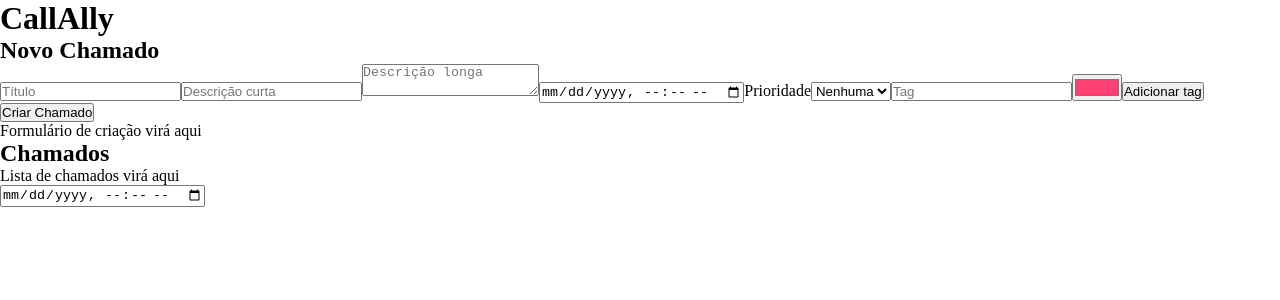
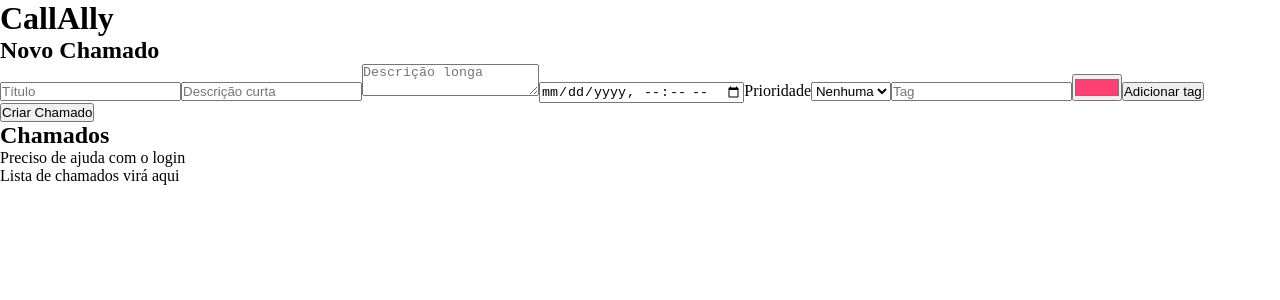
Before and after one commit to trelosoke/call-ally, a React (Vite) app: page / in a window 1280 px wide. Shown: the top 300 px of the page. Built offline with nearby package versions, Linux system fonts and the light colour scheme; the HTML template or start-up script is replaced by a standard one.

Commit message:
feat(list): render calls list with CallList component
- CallList.tsx: add component receiving Call[] items prop and mapping them to list
- App.tsx: import CallList and render it inside calls section with items={calls}
- index.html: remove leftover test datetime-local input

```diff
--- a/index.html
+++ b/index.html
@@ -9,7 +9,6 @@
 </head>
 <body>
     <div id="root"></div>
-    <input type="datetime-local" name="aaa" id="">
     <script type="module" src="/src/main.tsx"></script>
 </body>
 </html>
--- a/src/App.tsx
+++ b/src/App.tsx
@@ -2,6 +2,7 @@ import { useEffect, useState } from "react";
 import type { Call } from "./types/calls";
 import { listCalls } from "./services/calls-service";
 import CallForm from "./components/CallForm";
+import CallList from "./components/CallList";
 
 function App() {
     const [calls, setCalls] = useState<Call[]>([]);
@@ -23,12 +24,11 @@ function App() {
                 <section>
                     <h2>Novo Chamado</h2>
                     <CallForm onCallCreated={handleCallCreated} />
-                    <p>Formulário de criação virá aqui</p>
                 </section>
 
                 <section>
                     <h2>Chamados</h2>
-                    {/*Aqui vai a lista de chamados (ainda vazia)*/}
+                    <CallList items={calls}/>
                     <p>Lista de chamados virá aqui</p>
                 </section>
             </main>
--- /dev/null
+++ b/src/components/CallList.tsx
@@ -0,0 +1,17 @@
+import type { Call } from "../types/calls";
+
+type CallListProps = {
+    items: Call[]
+}
+
+function CallList({ items }: CallListProps) {
+    return (
+        <ul>
+            {items.map(call =>
+                <li key={call.id}>{call.title}</li>
+            )}
+        </ul>
+    );
+}
+
+export default CallList;
```
